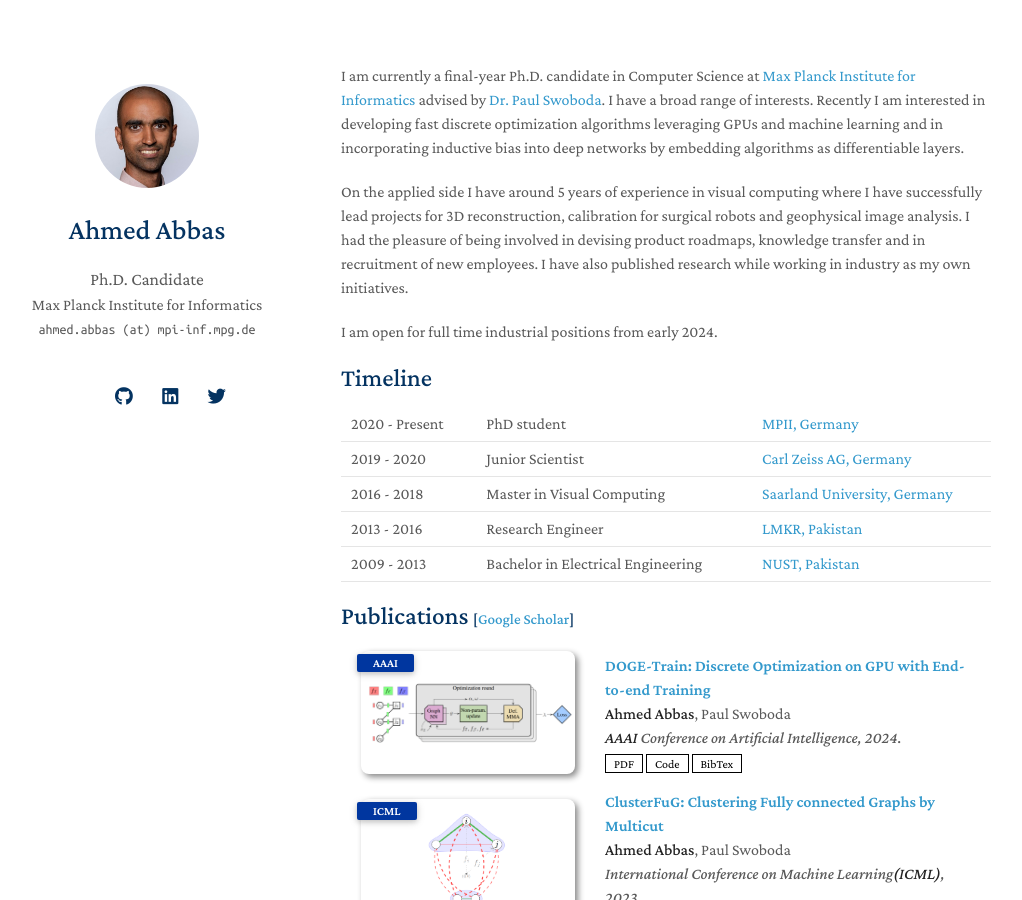
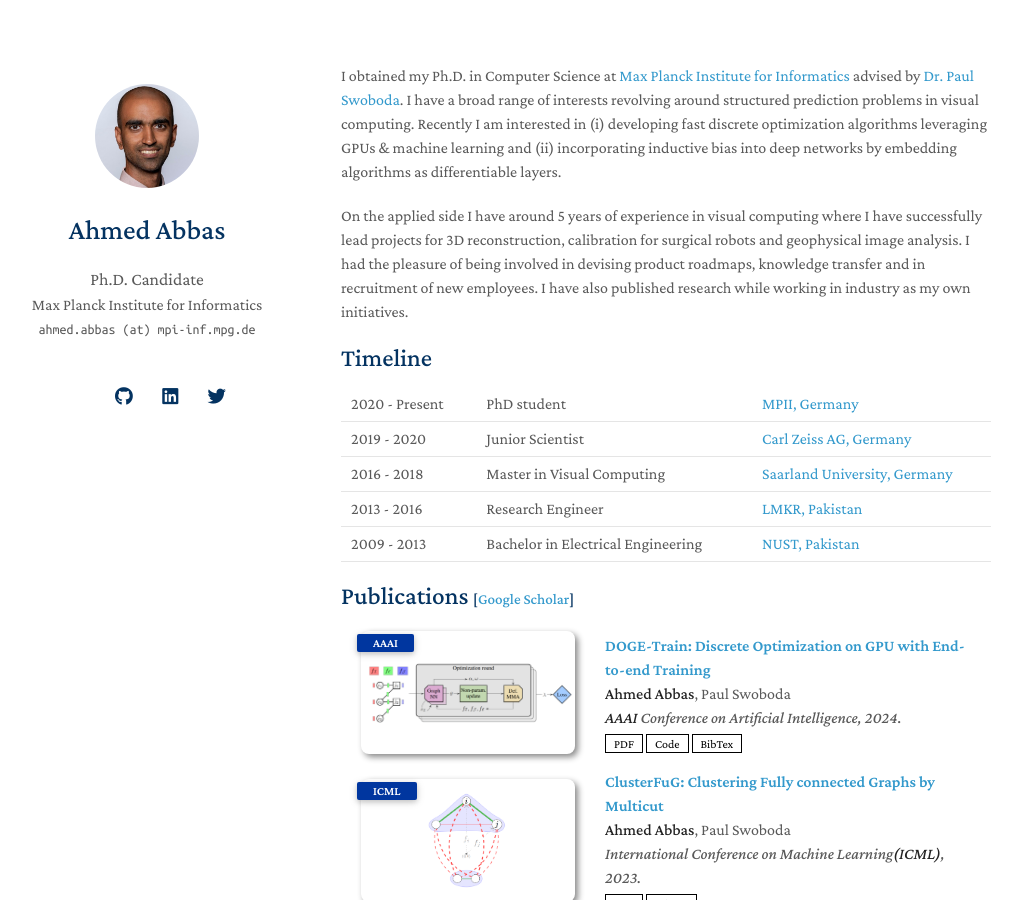
Before and after one commit to aabbas90/aabbas90.github.io, a Jekyll site: the page built from index.md, in a window 1280 px wide and 900 px high. Shown: the whole window, without its empty margins (129-1151 px from the left). Built offline with Jekyll 4.4.1, drawn with Linux system fonts in a browser that asks for light colours; nearby versions of some CDN libraries; a style sheet for code colours, icons or effects is not loaded.

Commit message:
Update index.md

```diff
--- a/index.md
+++ b/index.md
@@ -2,14 +2,12 @@
 layout: homepage
 ---
 
-I am currently a final-year Ph.D. candidate in Computer Science at [Max Planck Institute for Informatics](https://www.mpi-inf.mpg.de/) advised by [Dr. Paul Swoboda](http://paulswoboda.net/). I have a broad range of interests. Recently I am interested in developing fast discrete optimization algorithms leveraging GPUs and machine learning and in incorporating inductive bias into deep networks by embedding algorithms as differentiable layers.
+I obtained my Ph.D. in Computer Science at [Max Planck Institute for Informatics](https://www.mpi-inf.mpg.de/) advised by [Dr. Paul Swoboda](http://paulswoboda.net/). I have a broad range of interests revolving around structured prediction problems in visual computing. Recently I am interested in (i) developing fast discrete optimization algorithms leveraging GPUs & machine learning and (ii) incorporating inductive bias into deep networks by embedding algorithms as differentiable layers.
 
 On the applied side I have around 5 years of experience in visual computing where I have successfully lead projects for 3D reconstruction, calibration for surgical robots and geophysical image analysis. I had the pleasure of being involved in devising product roadmaps, knowledge transfer and in recruitment of new employees. I have also published research while working in industry as my own initiatives.
 
-I am open for full time industrial positions from early 2024.
-
 <!-- ## Timeline
-- 2020 - Present: PhD student at [MPII](https://www.mpi-inf.mpg.de/departments/computer-vision-and-machine-learning)
+- 2020 - 2024: PhD student at [MPII](https://www.mpi-inf.mpg.de/departments/computer-vision-and-machine-learning)
 - 2019 - 2020: Junior Scientist at [Carl Zeiss AG](https://www.zeiss.com/corporate/int/home.html)
 - 2016 - 2018: Master in Visual Computing at [Saarland University](http://www.master-visual-computing.de/)
 - 2013 - 2016: Research Engineer at [LMKR](http://www.lmkr.com/)
```
